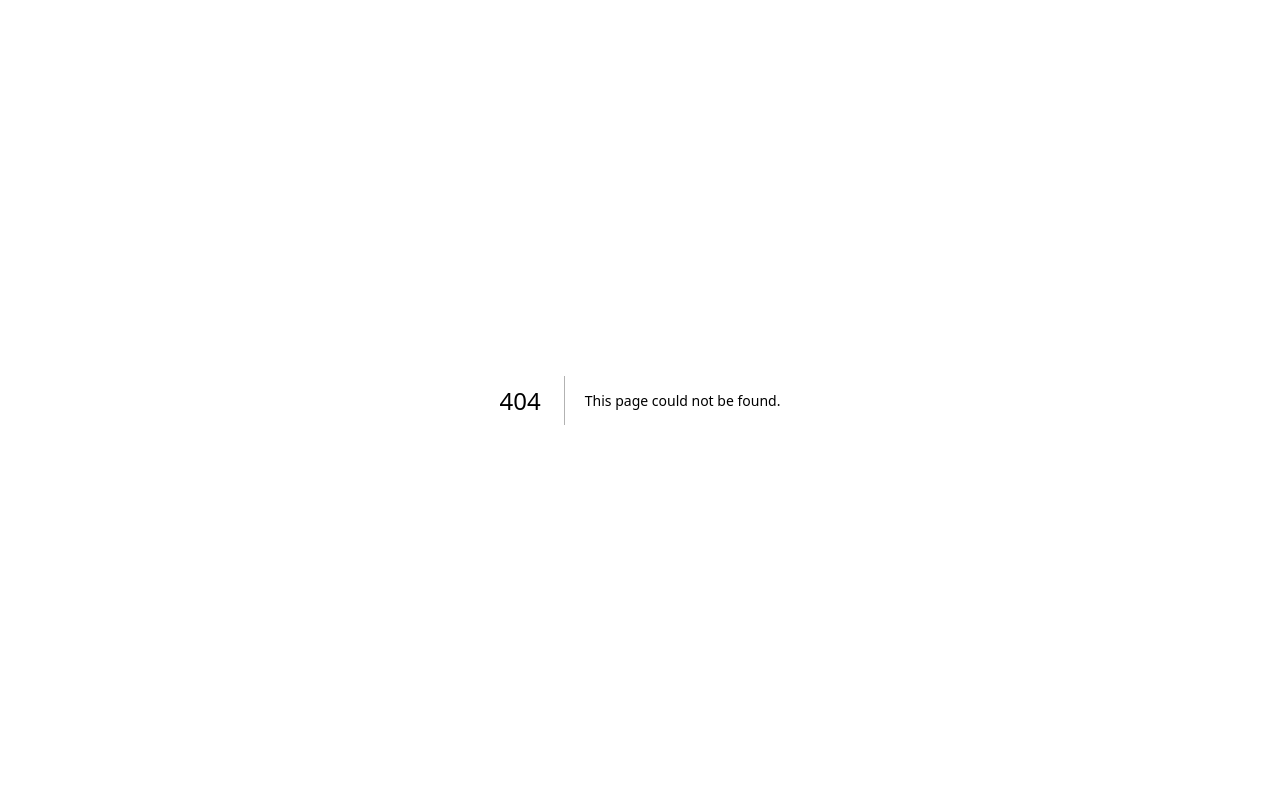
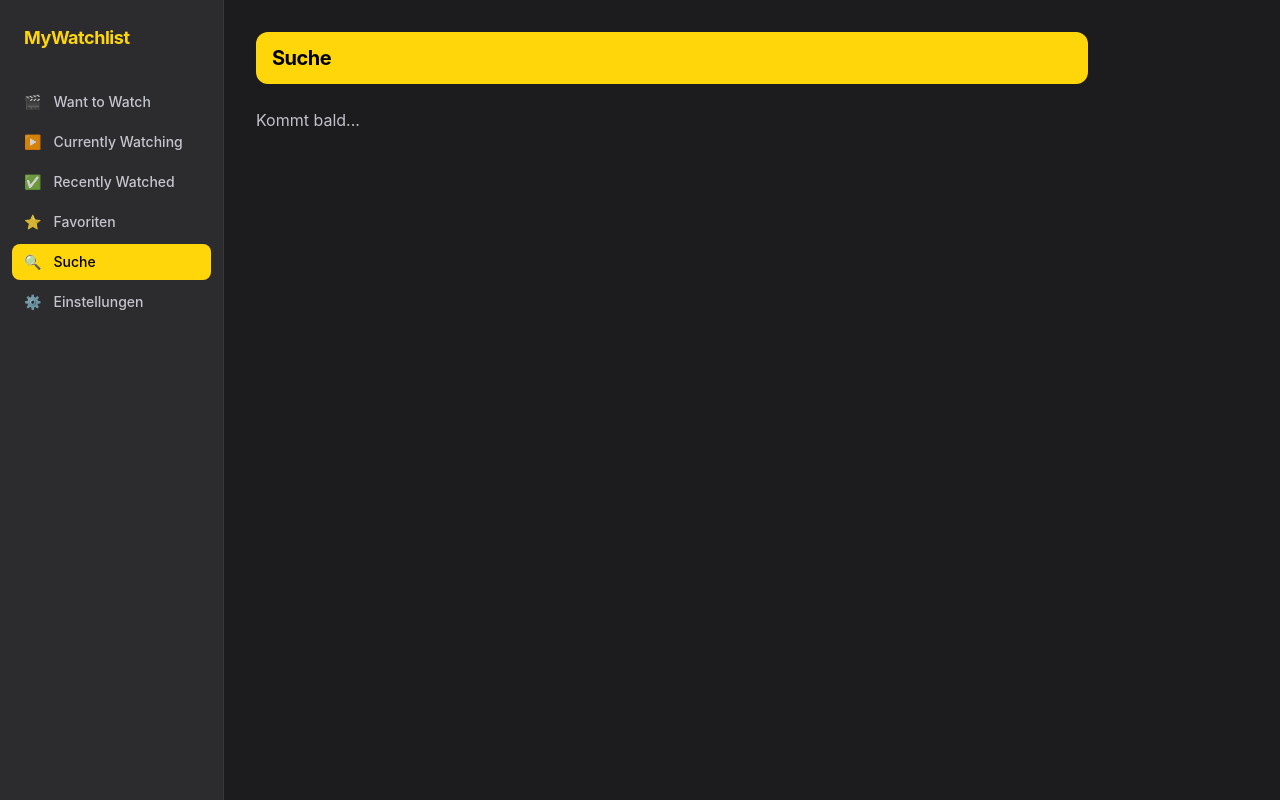
Before and after one commit to Herminator11/mywatchlist, a Next.js app: page /search in a window 1280 px wide. Before the commit this address had no page. Built offline with nearby package versions, Linux system fonts and the light colour scheme.

Commit message:
Added all initial pages for setup

```diff
--- /dev/null
+++ b/src/app/(app)/search/page.tsx
@@ -0,0 +1,10 @@
+import { PageHeader } from "@/components/layout/PageHeader";
+
+export default function SearchPage() {
+  return (
+    <div>
+      <PageHeader title="Suche" />
+      <p style={{ color: "var(--text-secondary)" }}>Kommt bald...</p>
+    </div>
+  );
+}
--- /dev/null
+++ b/src/app/(app)/settings/page.tsx
@@ -0,0 +1,10 @@
+import { PageHeader } from "@/components/layout/PageHeader";
+
+export default function SettingsPage() {
+  return (
+    <div>
+      <PageHeader title="Einstellungen" />
+      <p style={{ color: "var(--text-secondary)" }}>Kommt bald...</p>
+    </div>
+  );
+}
--- /dev/null
+++ b/src/app/(app)/watchlist/currently-watching/page.tsx
@@ -0,0 +1,10 @@
+import { PageHeader } from "@/components/layout/PageHeader";
+
+export default function CurrentlyWatchingPage() {
+  return (
+    <div>
+      <PageHeader title="Currently Watching" />
+      <p style={{ color: "var(--text-secondary)" }}>Kommt bald...</p>
+    </div>
+  );
+}
--- /dev/null
+++ b/src/app/(app)/watchlist/favorites/page.tsx
@@ -0,0 +1,10 @@
+import { PageHeader } from "@/components/layout/PageHeader";
+
+export default function FavoritesPage() {
+  return (
+    <div>
+      <PageHeader title="Favoriten" />
+      <p style={{ color: "var(--text-secondary)" }}>Kommt bald...</p>
+    </div>
+  );
+}
--- /dev/null
+++ b/src/app/(app)/watchlist/recently-watched/page.tsx
@@ -0,0 +1,10 @@
+import { PageHeader } from "@/components/layout/PageHeader";
+
+export default function RecentlyWatchedPage() {
+  return (
+    <div>
+      <PageHeader title="Recently Watched" />
+      <p style={{ color: "var(--text-secondary)" }}>Kommt bald...</p>
+    </div>
+  );
+}
--- /dev/null
+++ b/src/app/(app)/watchlist/want-to-watch/page.tsx
@@ -0,0 +1,10 @@
+import { PageHeader } from "@/components/layout/PageHeader";
+
+export default function WantToWatchPage() {
+  return (
+    <div>
+      <PageHeader title="Want to Watch" />
+      <p style={{ color: "var(--text-secondary)" }}>Kommt bald...</p>
+    </div>
+  );
+}
```
